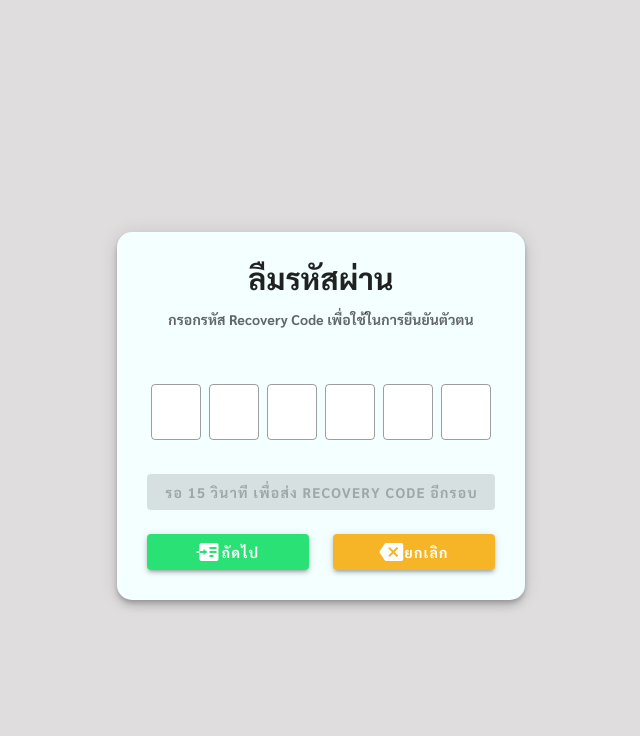
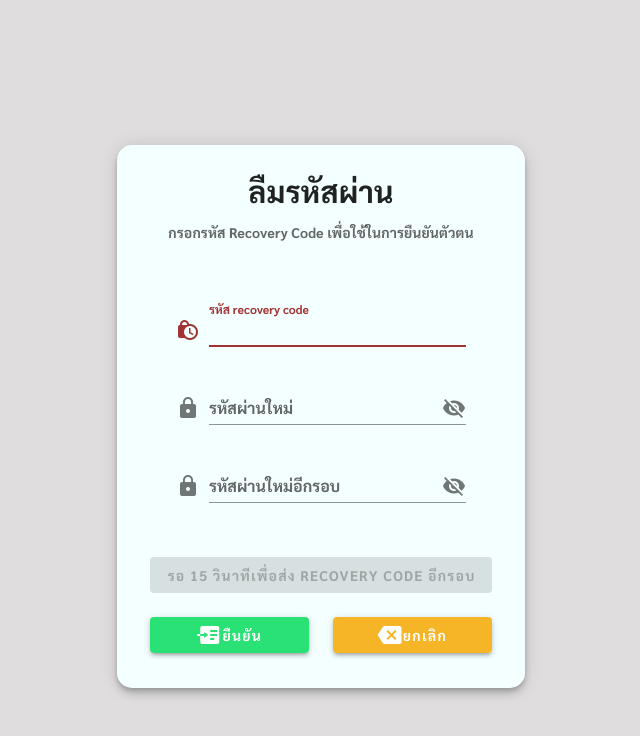
Before and after one commit to eznos/BMS-Back-Office-UI, a Vue app: page /recovery in a window 1280 px wide. Shown: the top 736 px of the page, without its empty margins (319-959 px from the left). Built offline with nearby package versions, Linux system fonts and the light colour scheme.

Commit message:
- feat(✨): forget pass and send OTP with mockup API

```diff
--- a/src/views/forgetpassword/Forgetpass.vue
+++ b/src/views/forgetpassword/Forgetpass.vue
@@ -1,10 +1,9 @@
 <template>
   <v-app id="app">
-    <v-content>
+    <v-main>
       <v-container fluid fill-height>
         <v-layout align-center justify-center>
           <v-flex class="text-xs-center" xs12 sm12 md4>
-            <div>
             <v-card
               color="#F4ffff"
               elevation="6"
@@ -20,16 +19,27 @@
                 กรอกอีเมลเพื่อรับ Recovery Code ที่ใช้ในการยืนยันการลืมรหัส
               </v-card-subtitle>
               <v-card-text :style="{ padding: 0 }">
-                  <v-form>
+                <v-form ref="emailform" lazy-validation>
+                  <v-alert
+                    v-if="!isChangePassword"
+                    outlined
+                    type="error"
+                    class="alert-login"
+                  >
+                    {{ changePasswordFail }}
+                  </v-alert>
                   <v-container>
                     <v-row>
                       <v-col cols="12" xl="12">
                         <v-text-field
+                          v-model="email"
                           prepend-icon="email"
-                            v-model="email"
                           :rules="[rules.email.regex]"
                           label="อีเมล"
+                          type="email"
+                          required
                           autofocus
+                          v-on:keyup="checkEnterPressedToSubmit"
                         ></v-text-field>
                       </v-col>
                     </v-row>
@@ -43,8 +53,8 @@
                       width="100%"
                       dark
                       color="rgba(22, 222, 105, 0.51)"
-                        to="/recovery"
                       elevation="3"
+                      @click="submitEmail"
                     >
                       <v-icon>mdi-page-next</v-icon>ถัดไป
                     </v-btn>
@@ -54,8 +64,8 @@
                       width="100%"
                       dark
                       color="rgba(245, 173, 15, 0.7)"
+                      elevation="3"
                       to="/login"
-                        elevation="3"
                     >
                       <v-icon>mdi-backspace</v-icon>ยกเลิก
                     </v-btn>
@@ -63,19 +73,23 @@
                 </v-row>
               </v-card-actions>
             </v-card>
-            </div>
           </v-flex>
         </v-layout>
       </v-container>
-    </v-content>
+    </v-main>
   </v-app>
 </template>
 
 <script>
+// import { apiUrl } from "../../utils/url";
+import axios from "axios";
+import { apiUrl } from "../../utils/url";
 export default {
   data() {
     return {
       email: "",
+      changePasswordFail: "",
+      isChangePassword: true,
       rules: {
         email: {
           required: (v) => !!v || "กรุณาใส่อีเมล",
@@ -86,6 +100,47 @@ export default {
         },
       },
     };
+  },
+  computed: {},
+  methods: {
+    async checkEnterPressedToSubmit(e) {
+      if (e.keyCode === 13) this.submitEmail();
+    },
+    async submitEmail() {
+      if (this.$refs.emailform.validate()) {
+        this.sendEmailtoForget();
+      }
+    },
+    async sendEmailtoForget() {
+      var config = {
+        method: "post",
+        url: apiUrl + "/v1/auth/" + this.email + "/forgot-password",
+        headers: {
+          "x-api-key": "xxx-api-key",
+        },
+      };
+      axios(config)
+        .then((response) => {
+          let data = response;
+          if (data.status == "204") {
+            localStorage.setItem("userEmail", this.email);
+            this.$router.push({
+              name: "ForgetpasswordRecoverycode",
+            });
+          }
+        })
+        .catch((error) => {
+          // console.log(error);
+          if (error.response.data.status === "unprocessable_entity") {
+            this.changePasswordFail = "ไม่พบอีเมลดังกล่าว กรุณากรองใหม่";
+            this.isChangePassword = false;
+            console.log("invalid email");
+          } else {
+            this.changePasswordFail = "มีบางอย่างผิดพลาด กรุณาติดต่อ ผู้จัดทำ";
+            this.isChangePassword = false;
+          }
+        });
+    },
   },
 };
 </script>
--- a/src/views/forgetpassword/Forgetpass_recovery.vue
+++ b/src/views/forgetpassword/Forgetpass_recovery.vue
@@ -1,6 +1,6 @@
 <template>
   <v-app id="app">
-    <v-content>
+    <v-main>
       <v-container fluid fill-height>
         <v-layout align-center justify-center>
           <v-flex class="text-xs-center" xs12 sm12 md4>
@@ -18,39 +18,86 @@
               <v-card-subtitle>
                 กรอกรหัส Recovery Code เพื่อใช้ในการยืนยันตัวตน
               </v-card-subtitle>
-              <v-card-text :style="{ padding: 0 }">
-                <v-form>
+              <v-card-text class="style-card-text" :style="{ padding: 0 }">
+                <v-form ref="passwordForm" lazy-validation>
                   <v-container>
                     <v-row>
+                      <!-- otp input -->
                       <v-col cols="12" xl="12">
-                        <v-otp-input
-                          v-model="otp"
+                        <v-text-field
+                          v-model="recoveryCode"
+                          autofocus
+                          required
+                          prepend-icon="mdi-lock-clock"
+                          :rules="rules.otp"
+                          label="รหัส recovery code"
+                        >
+                        </v-text-field>
+                        <!-- <v-otp-input
+                          v-model="recoveryCode"
                           :disabled="loading"
                           @finish="onFinish"
+                          length="6"
+                          autofocus
                         ></v-otp-input>
                         <v-overlay absolute :value="loading">
                           <v-progress-circular
                             indeterminate
                             color="primary"
                           ></v-progress-circular>
-                        </v-overlay>
+                        </v-overlay> -->
+                      </v-col>
+                      <v-col cols="12" sm="6" md="12">
+                        <v-text-field
+                          v-model="password"
+                          :append-icon="
+                            showpassword ? 'mdi-eye' : 'mdi-eye-off'
+                          "
+                          :type="showpassword ? 'text' : 'password'"
+                          required
+                          name="input-10-1"
+                          prepend-icon="lock"
+                          label="รหัสผ่านใหม่"
+                          class="form__input"
+                          @click:append="showpassword = !showpassword"
+                          :rules="rules.password"
+                          v-on:keyup="checkEnterPressedToSubmit"
+                        ></v-text-field>
+                      </v-col>
+                      <v-col cols="12" sm="6" md="12">
+                        <v-text-field
+                          v-model="repeatpassword"
+                          :append-icon="
+                            showpassword2 ? 'mdi-eye' : 'mdi-eye-off'
+                          "
+                          :type="showpassword2 ? 'text' : 'password'"
+                          required
+                          name="input-10-2"
+                          prepend-icon="lock"
+                          label="รหัสผ่านใหม่อีกรอบ"
+                          class="form__input"
+                          @click:append="showpassword2 = !showpassword2"
+                          :rules="rules.confirmPasswordRule"
+                          v-on:keyup="checkEnterPressedToSubmit"
+                        ></v-text-field>
                       </v-col>
                     </v-row>
                   </v-container>
                 </v-form>
               </v-card-text>
+              <!-- button -->
               <v-card-actions class="justify-center">
                 <v-row>
                   <v-col cols="12" md="12" lg="12">
                     <div v-if="timerCount == 0">
-                      <v-btn block color="agree" @click="reloadPage">
+                      <v-btn block color="agree" @click="reSendOTP">
                         <v-icon>mdi-power-cycle</v-icon>
                         ส่ง Recovery Code อีกรอบ
                       </v-btn>
                     </div>
                     <div v-else>
                       <v-btn disabled block color="agree">
-                        รอ {{ timerCount }} วินาที เพื่อส่ง Recovery Code อีกรอบ
+                        รอ {{ timerCount }} วินาทีเพื่อส่ง Recovery Code อีกรอบ
                       </v-btn>
                     </div>
                   </v-col>
@@ -59,10 +106,10 @@
                       width="100%"
                       dark
                       color="rgba(22, 222, 105, 0.91)"
-                      to="/newpassword"
+                      @click="confirmPassword"
                       elevation="3"
                     >
-                      <v-icon>mdi-page-next</v-icon>ถัดไป
+                      <v-icon>mdi-page-next</v-icon>ยืนยัน
                     </v-btn>
                   </v-col>
                   <v-col cols="12" md="6" lg="6">
@@ -85,23 +132,39 @@
       <v-snackbar v-model="snackbar" :color="snackbarColor" :timeout="2500">
         {{ text }}
       </v-snackbar>
-    </v-content>
+    </v-main>
   </v-app>
 </template>
 
 <script>
+import { apiUrl } from "../../utils/url";
+import axios from "axios";
 export default {
   data() {
     return {
       timerCount: 20,
       loading: false,
       snackbar: false,
-      snackbarColor: "default",
-      otp: "",
+      snackbarColor: "",
+      recoveryCode: "",
       text: "",
-      expectedOtp: "123456",
+      // expectedOtp: "930823",
+      showpassword: false,
+      showpassword2: false,
+      repeatpassword: "",
+      password: "",
+      email: "",
+      rules: {
+        otp: [(value) => !!value || "กรุณากรอกรหัส recovery"],
+        password: [(value) => !!value || "กรุณากรอกรหัสผ่าน"],
+        confirmPasswordRule: [
+          (value) => !!value || "กรุณากรอกรหัสผ่านใหม่อีกครั้ง.",
+          (value) => value === this.password || "รหัสผ่านไม่ตรงกัน",
+        ],
+      },
     };
   },
+
   watch: {
     timerCount: {
       handler(value) {
@@ -114,19 +177,84 @@ export default {
       immediate: true, // This ensures the watcher is triggered upon creation
     },
   },
+  created() {
+    this.getUserEmail();
+  },
   methods: {
-    reloadPage() {
-      this.otp = "";
+    getUserEmail() {
+      var email = localStorage.getItem("userEmail");
+      this.email = email;
+    },
+    async checkEnterPressedToSubmit(e) {
+      if (e.keyCode === 13) this.submitNewPassword();
+    },
+    async submitNewPassword() {
+      if (this.$refs.passwordForm.validate()) {
+        this.confirmPassword(this.password, this.repeatpassword);
+      }
+    },
+
+    async confirmPassword() {
+      let payload = {
+        type: "RESET",
+        recovery_code: this.recoveryCode,
+        password: this.repeatpassword,
+      };
+      let headerAPI = {
+        headers: {
+          "x-api-key": "xxx-api-key",
+          "Content-Type": "application/json",
+        },
+        payload: payload,
+      };
+      axios
+        .patch(
+          apiUrl + "/v1/auth/" + this.email + "/password",
+          payload,
+          headerAPI
+        )
+        .then((response) => {
+          console.log(response.data);
+          localStorage.clear();
+          window.location = "/login";
+        })
+        .catch((error) => {
+          if (error.response.data.status == "unprocessable_entity") {
+            this.snackbar = true;
+            this.snackbarColor = "warning";
+            this.text = "อีเมลไม่ถูกต้อง กรุณากรองใหม่ในหน้ากรอกอีเมล";
+          } else {
+            this.snackbar = true;
+            this.snackbarColor = "red";
+            this.text = "มีบางอย่างผิดพลาด กรุณาติดต่อ ผู้จัดทำ";
+          }
+        });
+    },
+    reSendOTP() {
+      this.recoveryCode = null;
       this.timerCount = 20;
-    },
-    onFinish(rsp) {
-      this.loading = true;
-      setTimeout(() => {
-        this.loading = false;
-        this.snackbarColor = rsp === this.expectedOtp ? "success" : "warning";
-        this.text = `Processed OTP with "${rsp}"(${this.snackbarColor})`;
-        this.snackbar = true;
-      }, 3500);
+      var config = {
+        method: "post",
+        url: apiUrl + "/v1/auth/" + this.email + "/forgot-password",
+        headers: {
+          "x-api-key": "xxx-api-key",
+        },
+      };
+      axios(config)
+        .then((response) => {
+          let data = response;
+          if (data.status == "204") {
+            console.log("suss");
+          }
+        })
+        .catch((error) => {
+          // console.log(error);
+          if (error.response.data.status === "unprocessable_entity") {
+            console.log("invalid email");
+          } else {
+            console.log("กรุณา โทรมานะจัส");
+          }
+        });
     },
   },
 };
@@ -150,9 +278,12 @@ export default {
 }
 .row {
   margin: 0px;
-  padding: 10px;
+  padding: 15px;
 }
 .style-card-title {
   padding: 30px;
 }
+.style-card-text {
+  margin-bottom: -25px;
+}
 </style>
```
Lines whose indentation alone changed are shown as unchanged.
